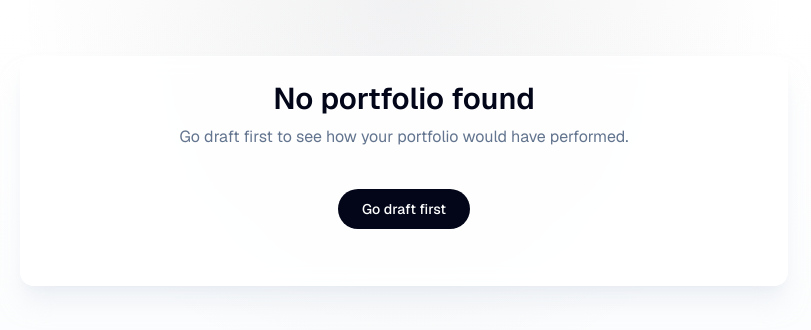
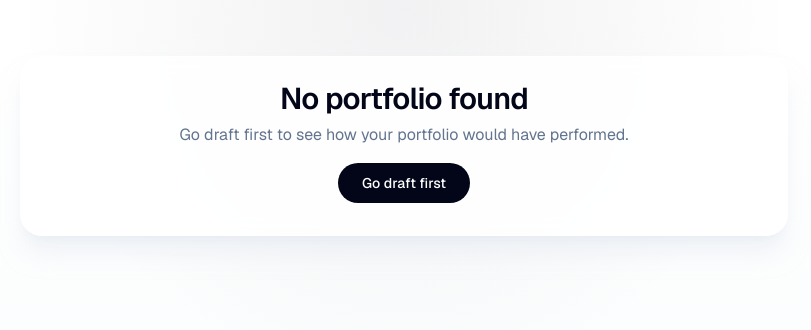
Before and after one commit to ethantao14/cline-stock-market-game, a Next.js app: page /results in a window 1280 px wide. Shown: the top 330 px of the page, without its empty margins (236-1047 px from the left). Built offline with nearby package versions, Linux system fonts and the light colour scheme.

Commit message:
Add shadcn/ui components and dependencies

```diff
--- /dev/null
+++ b/components/ui/badge.tsx
@@ -0,0 +1,30 @@
+import * as React from "react"
+import { cva, type VariantProps } from "class-variance-authority"
+
+import { cn } from "@/lib/utils"
+
+const badgeVariants = cva(
+  "inline-flex items-center rounded-full border px-2.5 py-0.5 text-xs font-medium transition-colors",
+  {
+    variants: {
+      variant: {
+        default: "border-transparent bg-primary text-primary-foreground",
+        secondary: "border-transparent bg-secondary text-secondary-foreground",
+        outline: "border-border/70 bg-background text-foreground",
+      },
+    },
+    defaultVariants: {
+      variant: "default",
+    },
+  },
+)
+
+function Badge({
+  className,
+  variant,
+  ...props
+}: React.ComponentProps<"div"> & VariantProps<typeof badgeVariants>) {
+  return <div className={cn(badgeVariants({ variant }), className)} {...props} />
+}
+
+export { Badge, badgeVariants }
--- /dev/null
+++ b/components/ui/card.tsx
@@ -0,0 +1,62 @@
+import * as React from "react"
+
+import { cn } from "@/lib/utils"
+
+function Card({ className, ...props }: React.ComponentProps<"div">) {
+  return (
+    <div
+      data-slot="card"
+      className={cn(
+        "bg-card text-card-foreground flex flex-col rounded-3xl border border-border/60 shadow-sm",
+        className,
+      )}
+      {...props}
+    />
+  )
+}
+
+function CardHeader({ className, ...props }: React.ComponentProps<"div">) {
+  return (
+    <div
+      data-slot="card-header"
+      className={cn("flex flex-col gap-1.5 p-6", className)}
+      {...props}
+    />
+  )
+}
+
+function CardTitle({ className, ...props }: React.ComponentProps<"div">) {
+  return (
+    <div
+      data-slot="card-title"
+      className={cn("text-lg font-semibold tracking-tight", className)}
+      {...props}
+    />
+  )
+}
+
+function CardDescription({ className, ...props }: React.ComponentProps<"div">) {
+  return (
+    <div
+      data-slot="card-description"
+      className={cn("text-sm text-muted-foreground", className)}
+      {...props}
+    />
+  )
+}
+
+function CardContent({ className, ...props }: React.ComponentProps<"div">) {
+  return <div data-slot="card-content" className={cn("p-6 pt-0", className)} {...props} />
+}
+
+function CardFooter({ className, ...props }: React.ComponentProps<"div">) {
+  return (
+    <div
+      data-slot="card-footer"
+      className={cn("flex items-center p-6 pt-0", className)}
+      {...props}
+    />
+  )
+}
+
+export { Card, CardContent, CardDescription, CardFooter, CardHeader, CardTitle }
--- a/package.json
+++ b/package.json
@@ -8,12 +8,14 @@
     "start": "next start",
     "lint": "eslint",
     "typecheck": "tsc --noEmit",
-    "test": "vitest run"
+    "test": "vitest run",
+    "fetch-historical": "tsx scripts/fetch-historical.ts"
   },
   "dependencies": {
     "@base-ui/react": "^1.7.0",
     "class-variance-authority": "^0.7.1",
     "clsx": "^2.1.1",
+    "dotenv": "^17.4.2",
     "lucide-react": "^1.33.0",
     "next": "16.3.2",
     "react": "19.2.8",
@@ -34,6 +36,8 @@
     "eslint-config-next": "16.3.2",
     "jsdom": "^29.1.1",
     "tailwindcss": "^4",
+    "ts-node": "^10.9.2",
+    "tsx": "^4.23.12",
     "typescript": "^5",
     "vitest": "^4.1.11"
   }
```
Also changed, not shown: 1 other file (tests, documents, lock files or other folders).
